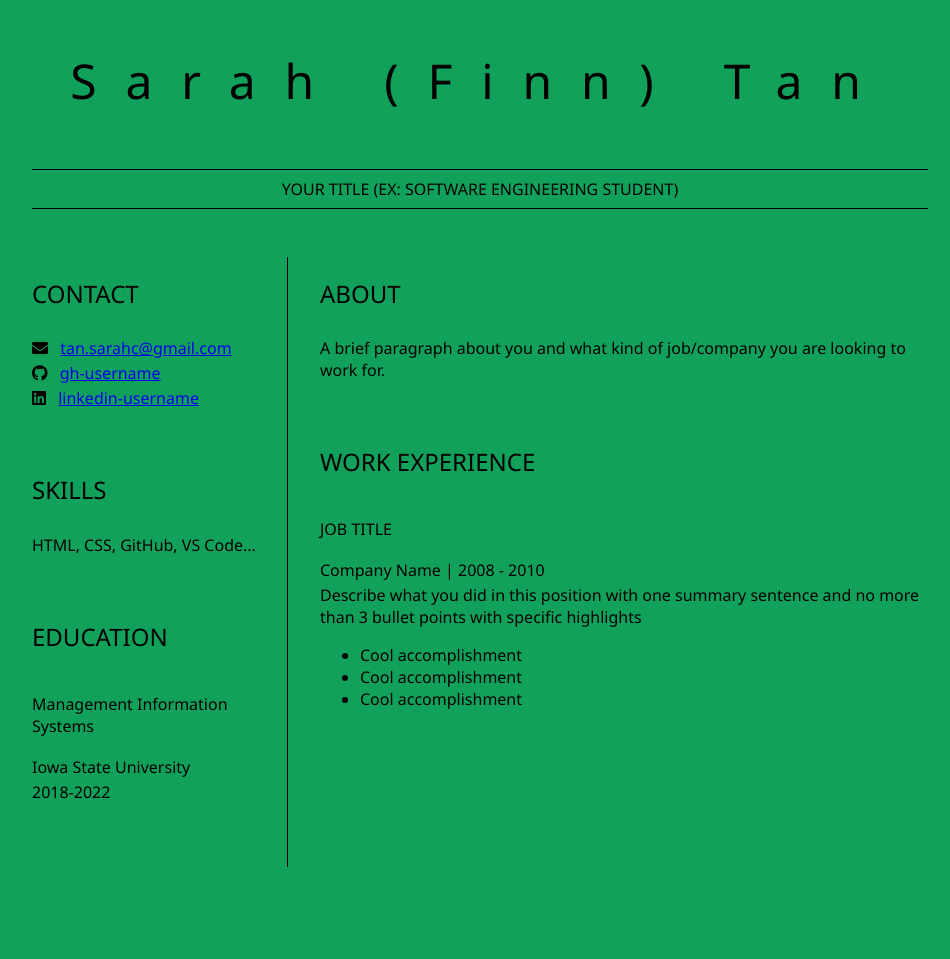
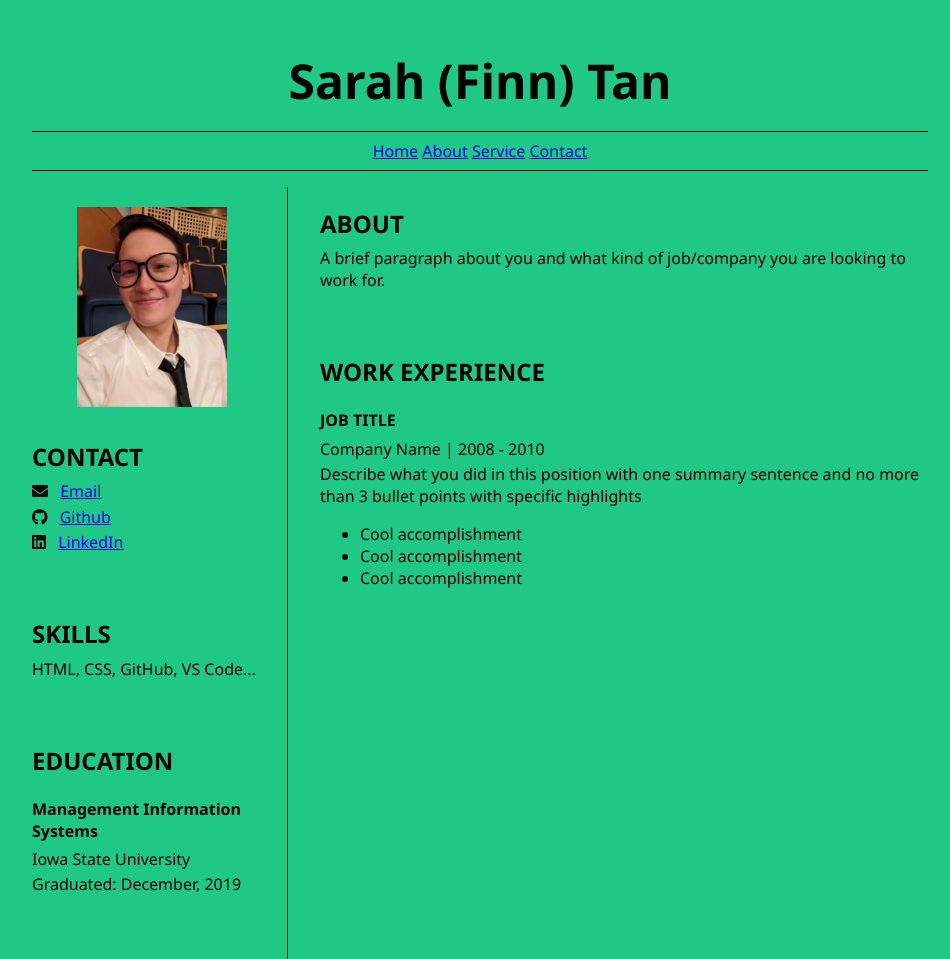
Before and after one commit to sct94/sarahtan-resume-projects, a plain HTML site: page index.html in a window 1280 px wide. Shown: the whole page, without its empty margins (160-1110 px from the left). Before the commit the page ends 867 px from the top, so only its background shows below. Drawn offline with Linux system fonts and the light colour scheme.

Commit message:
0.1 commit

```diff
--- a/index.html
+++ b/index.html
@@ -8,27 +8,33 @@
 
 <body>
     <header id="header">
-        <!-- resume header with your name and title -->
         <h1>Sarah (Finn) Tan</h1>
+
         <hr>
-        YOUR TITLE (EX: SOFTWARE ENGINEERING STUDENT)
+        <nav>
+            <a href="./index.html">Home</a>
+            <a href="./about.html">About</a>
+            <a href="./projects.html">Service</a>
+            <a href="./contact.html">Contact</a>
+          </nav>
         <hr>
     </header>
     <main>
         <article id="mainLeft">
             <section>
-                <h2>CONTACT</h2>
+                <h2><img src="imgs/-6644657325145481882.jpg" alt="Portrait" width="150" class="center"/>
+                    <br>CONTACT</h2>
                 <p>
                     <i class="fa fa-envelope" aria-hidden="true"></i>
-                    <a href="mailto:your-email@example.com">tan.sarahc@gmail.com</a>
+                    <a href="mailto:tan.sarahc@gmail.com">Email</a>
+                </p>
                 <p>
                     <i class="fab fa-github" aria-hidden="true"></i>
-                    <a href="github.com/gh-username">gh-username</a>
+                    <a href="https://github.com/sct94">Github</a>
                 </p>
                 <p>
                     <i class="fab fa-linkedin" aria-hidden="true"></i>
-                    <a href="linkedin.com/linkedin-username">linkedin-username</a>
-                </p>
+                    <a href="https://www.linkedin.com/in/tansarahc/">LinkedIn</a>
                 </p>
             </section>
             <section>
@@ -42,7 +48,7 @@
                     Iowa State University
                 </p>
                 <p>
-                    2018-2022
+                    Graduated: December, 2019
                 </p>
             </section>
         </article>
--- a/style.css
+++ b/style.css
@@ -3,30 +3,32 @@ body {
     font-size: 16px;
     max-width: 960px;
     margin: auto;
-    background-color: #12a15a;
+    background-color: #1fc985;
 }
 
 h1 {
     font-size: 3em;
-    letter-spacing: .6em;
+    letter-spacing: 0em;
     padding-top: 1em;
-    padding-bottom: 1em;
+    padding-bottom: .2em;
 }
 
 h2 {
     font-size: 1.5em;
-    padding-bottom: 1em;
+    padding-bottom: .2em;
 }
 
 h3 {
     font-size: 1em;
-    padding-bottom: 1em;
+    padding-bottom: .2em;
+
 }
 
 main {
     display: grid;
     grid-template-columns: 30% 70%;
-    margin-top: 3em;
+    margin-top: 1em;
+
 }
 header {
     text-align: center;
@@ -52,10 +54,15 @@ hr {
 }
 
 h1, h2, h3 {
-    font-weight: 100;
+    font-weight: 600;
     margin-bottom: 0;
 }
 
 #mainLeft {
     border-right: 1px solid black;
 }
+img {
+    display: block;
+    margin-left: auto;
+    margin-right: auto;
+  }
```
Also changed, not shown: projects.html (added, +17 -0 lines).
